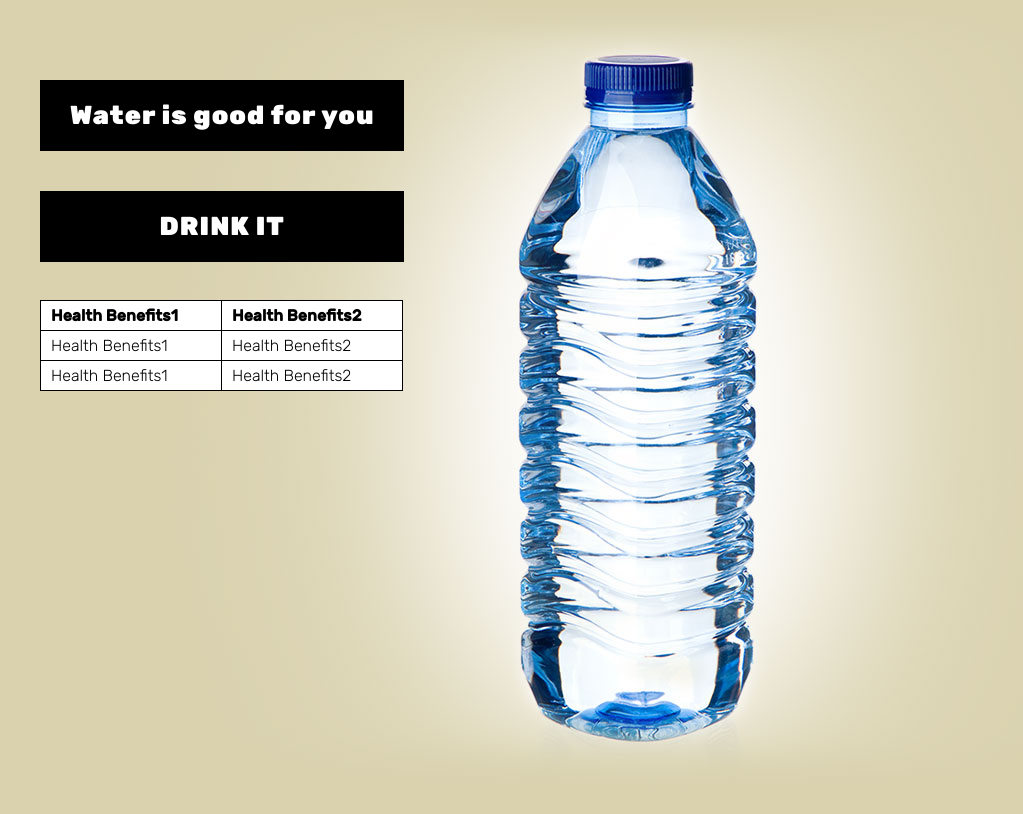
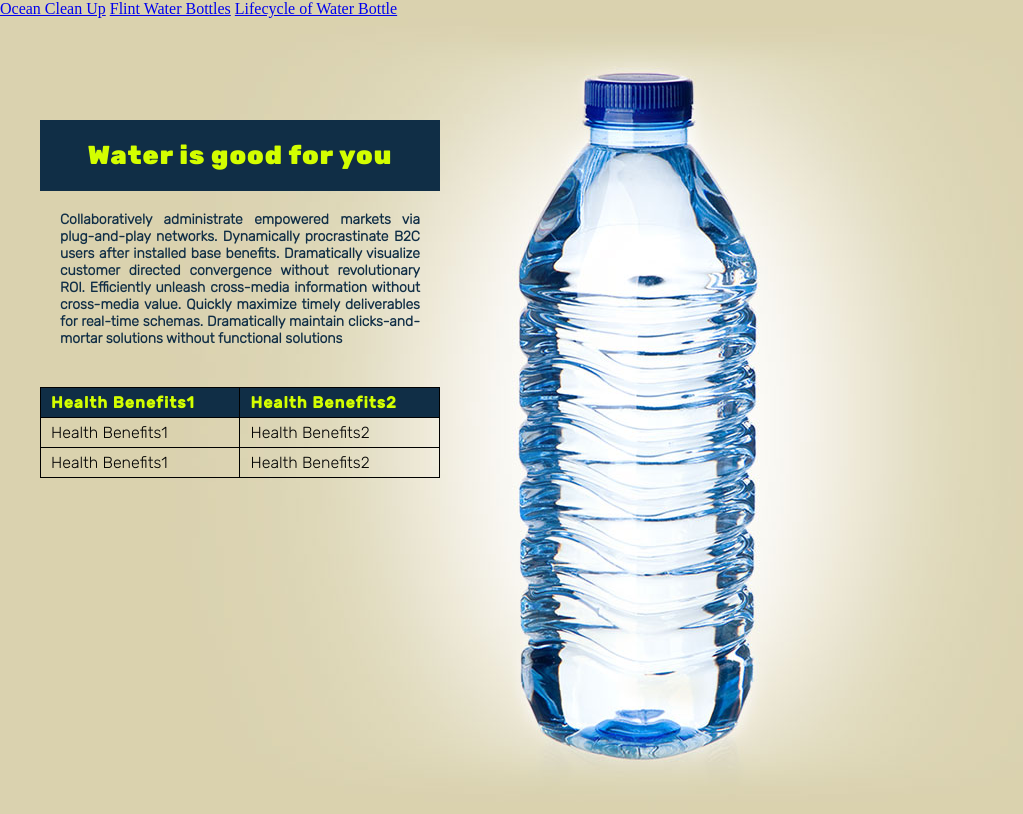
Before and after one commit to hiitsdustindavis/css_codereview_week1, a plain HTML site: page index.html in a window 1280 px wide. Shown: the top 814 px of the page, without its empty margins (0-1023 px from the left). Drawn offline with Linux system fonts and the light colour scheme.

Commit message:
style h1 h3 and table

```diff
--- a/css/style.css
+++ b/css/style.css
@@ -1,3 +1,10 @@
+*,
+*::before,
+*::after {
+    -webkit-box-sizing: border-box;
+       -moz-box-sizing: border-box;
+            box-sizing: border-box;
+}
 @font-face {
   font-family: 'rubik-black';
     src:  url('../rubik/Rubik-Black.ttf') format('truetype');
@@ -30,31 +37,50 @@ ul {
   margin: 0 0 0 0;
   top: 40px;
 }
-li {
+
+.caption {
+  position: absolute;
+  top: 80px;
+  left: 40px;
+  width: 400px;
+}
+
+h1 {
   font-family: "rubik-black";
   font-size: 26px;
   letter-spacing: 1px;
-  background-color: black;
-  color: white;
-  list-style-type: none;
-  margin: 40px 0;
+  background-color: #102e46;
+  color: #d3fe00;
+  margin: 40px 0px 0px 0px;
   padding: 20px 30px 20px 30px;
   width: auto;
   height: auto;
   text-align: center;
+  /*position: absolute;
+  top: 80px;
+  left: 40px;*/
+}
+
+h3 {
+  font-family: "rubik-light";
+  font-size: 14px;
+  margin: 20px 20px 0px 20px;
+  text-align: justify;
+  color: #102e46;
 }
 
 table {
-  position:absolute;
+  /*position:absolute;
   top: 300px;
-  left: 40px;
+  left: 40px;*/
   border-collapse: collapse;
-  background-color: white;
+  background-color: rgba(255, 255, 255, 0);;
   font-family: "rubik-light";
+  margin: 40px 0px 0px 0px;
 }
 
 td, th {
-  width: 160px;
+  width: 200px;
   height: 0;
   border: 1px solid black;
   padding: 5px 10px 5px 10px;
@@ -64,6 +90,13 @@ td, th {
 
 th {
   font-family: "rubik-medium";
+  background-color: #102e46;
+  color: #d3fe00;
+  letter-spacing: 1px;
+}
+
+td {
+
 }
 
 .jumbotron {
--- a/index.html
+++ b/index.html
@@ -7,10 +7,11 @@
   </head>
   <body>
   <div class="container">
-    <ul>
-      <li>Water is good for you</li>
-      <li>DRINK IT</li>
-    </ul>
+    <div class="caption">
+      <h1>Water is good for you</h1>
+      <h3>Collaboratively administrate empowered markets via plug-and-play networks. Dynamically procrastinate B2C users after installed base benefits. Dramatically visualize customer directed convergence without revolutionary ROI. Efficiently unleash cross-media information without cross-media value. Quickly maximize timely deliverables for real-time schemas. Dramatically maintain clicks-and-mortar solutions without functional solutions
+      </h3>
+
       <table>
         <tr>
           <th>Health Benefits1</th>
@@ -25,6 +26,11 @@
           <td>Health Benefits2</td>
         </tr>
       </table>
+    </div>
+
+    <a href="http://www.theoceancleanup.com/?gclid=CjwKEAiA__C1BRDqyJOQ8_Tq230SJABWBSxnuxcD1Ed-WS3IOFY6TVBMicKNQJwtVaXS-FOzhTXdPBoCkR3w_wcB">Ocean Clean Up</a>
+    <a href="http://www.cnn.com/2016/01/13/us/iyw-flint-michigan-water-crisis-how-to-help/">Flint Water Bottles</a>
+    <a href="http://www.bloomberg.com/news/photo-essays/2015-02-27/the-life-of-a-plastic-water-bottle">Lifecycle of Water Bottle</a>
     <!-- <div class="maintext">
       <h1>Drink Water</h1>
     </div>
```
Also changed, not shown: img/watercase.jpeg (added), img/waterstack.jpeg (added), img/waterstack1.jpeg (added), 3 other files. Lines whose indentation alone changed are shown as unchanged.
